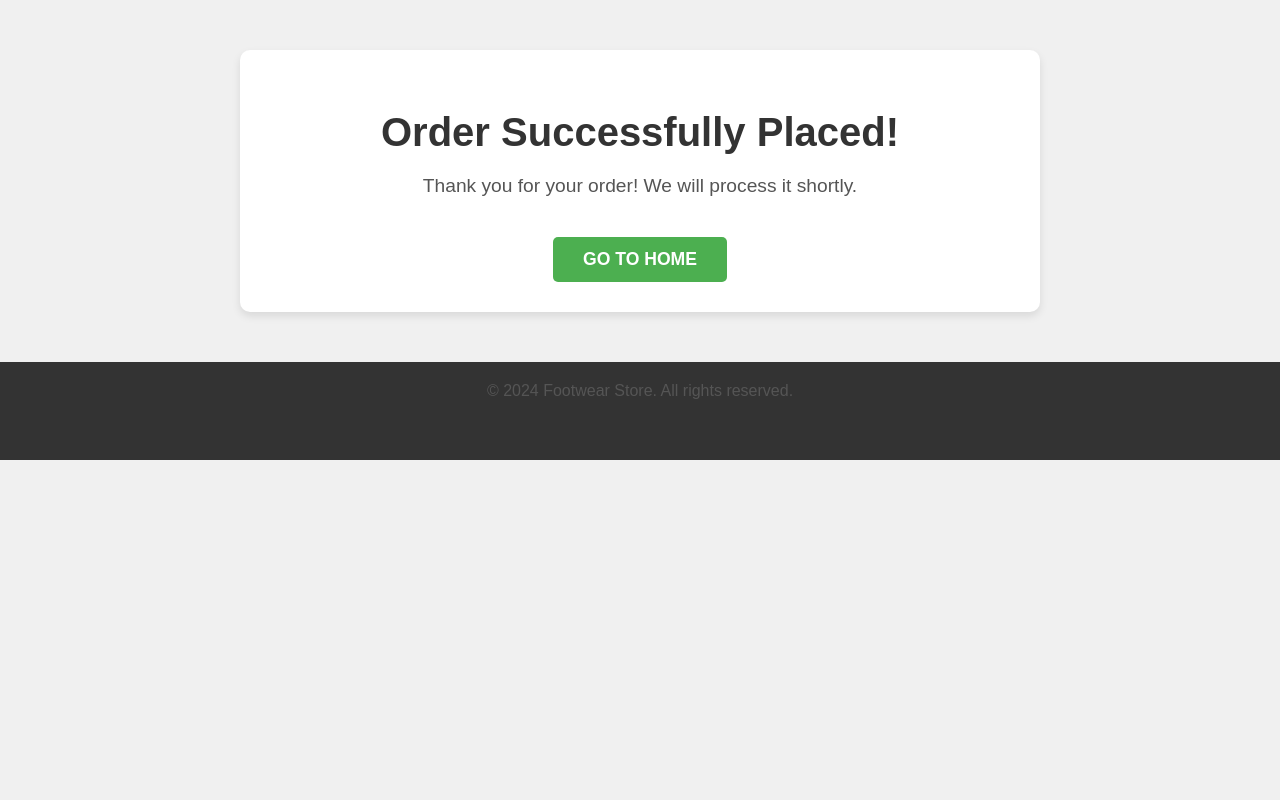
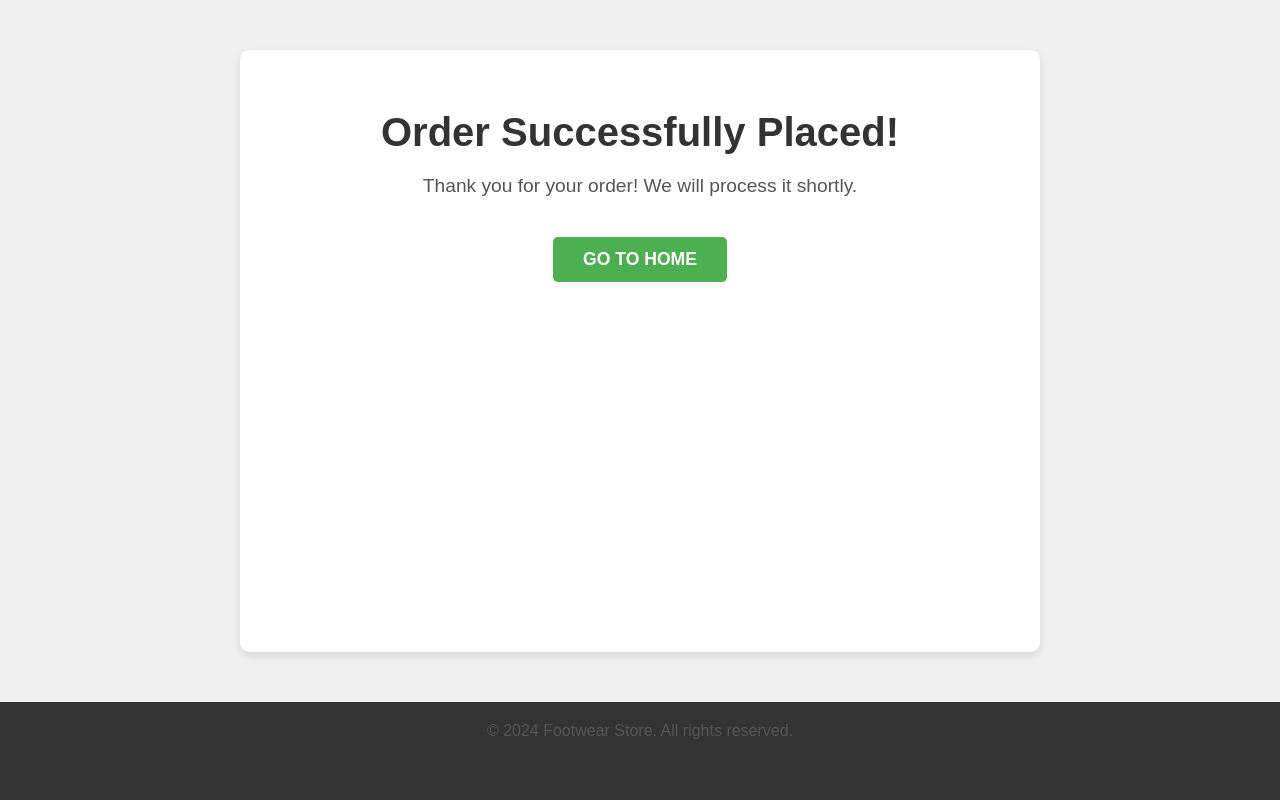
Before and after one commit to Althafnavas4/project-maine1, a Django app: page /order_success/ in a window 1280 px wide. Run offline with Django 4.2, Linux system fonts and the light colour scheme.

Commit message:
new file

```diff
--- a/eazy/app/urls.py
+++ b/eazy/app/urls.py
@@ -22,7 +22,7 @@ urlpatterns=[
 
 
     path('register',views.register),
-    path('user_home',views.user_home),
+    path('user_home/',views.user_home),
     path('view_pro/<pid>',views.view_pro),
     path('add_to_cart/<pid>',views.add_to_cart),
     path('view_cart',views.view_cart),
--- a/eazy/app/views.py
+++ b/eazy/app/views.py
@@ -237,10 +237,13 @@ def delete_cart(request, id):
     else:
         return redirect('eazy_login')
 
+
+
 def user_buy(req, pid):
-    # Get the user and product details
+    # Get the user and cart details
     user = User.objects.get(username=req.session['user'])
-    product = Product.objects.get(pk=pid)
+    cart = Cart.objects.get(pk=pid)
+    product = cart.product
     size_name = req.POST.get('size')  # Get the selected size
     size = get_object_or_404(Size, size=size_name)
 
@@ -255,12 +258,13 @@ def user_buy(req, pid):
         buy = Buy.objects.create(user=user, product=product, price=price, size=size)
         buy.save()
 
+        # Provide success message and redirect
         messages.success(req, 'Product purchased successfully!')
-        return redirect(order_page)
+        return redirect('order_page')  # Make sure to replace with your actual order page name or URL
     else:
-        # Handle the out-of-stock case
+        # Handle out-of-stock case
         messages.error(req, 'Sorry, this product is out of stock.')
-        return redirect(view_cart)
+        return redirect('view_cart')  # Redirect back to the cart pag
 
 
 
--- a/eazy/templates/user/order_success.html
+++ b/eazy/templates/user/order_success.html
@@ -18,6 +18,9 @@
             background-color: #f0f0f0;
             margin: 0;
             padding: 0;
+            display: flex;
+            flex-direction: column;
+            min-height: 100vh;
         }
 
         /* Container styles */
@@ -30,6 +33,7 @@
             border-radius: 10px;
             box-shadow: 0 4px 8px rgba(0, 0, 0, 0.1);
             text-align: center;
+            flex-grow: 1;
         }
 
         /* Heading styles */
@@ -77,8 +81,6 @@
             color: white;
             text-align: center;
             padding: 20px;
-            position: relative;
-            bottom: 0;
             width: 100%;
         }
 
@@ -149,7 +151,8 @@
         <div class="success-message">
             <h1>Order Successfully Placed!</h1>
             <p>Thank you for your order! We will process it shortly.</p>
-            <button onClick="window.location.href='user_home'">Go to Home</button>
+            <button onClick="window.location.href='/user_home'">Go to Home</button>
+
         </div>
     </div>
     <footer>
```
Also changed, not shown: eazy/db.sqlite3.
